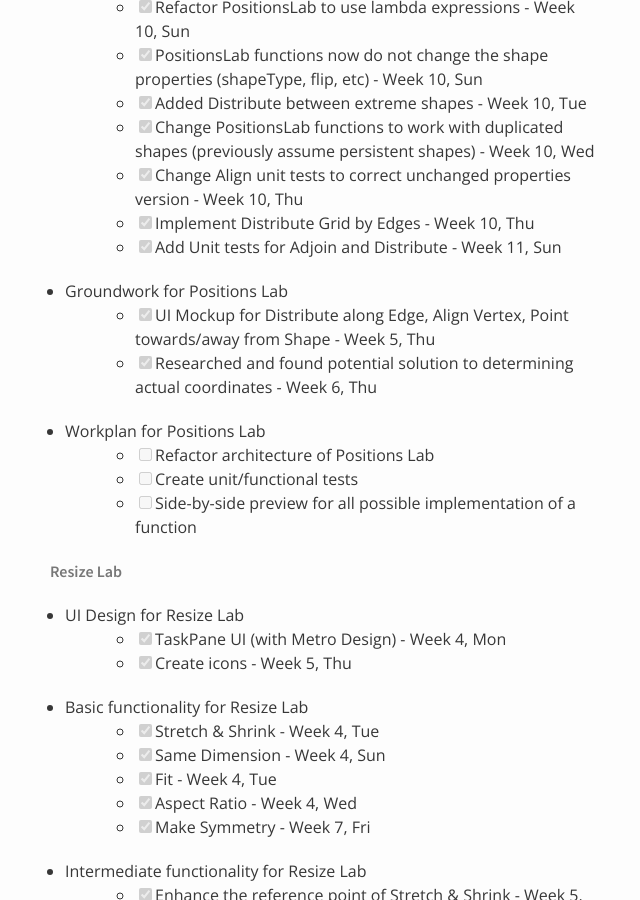
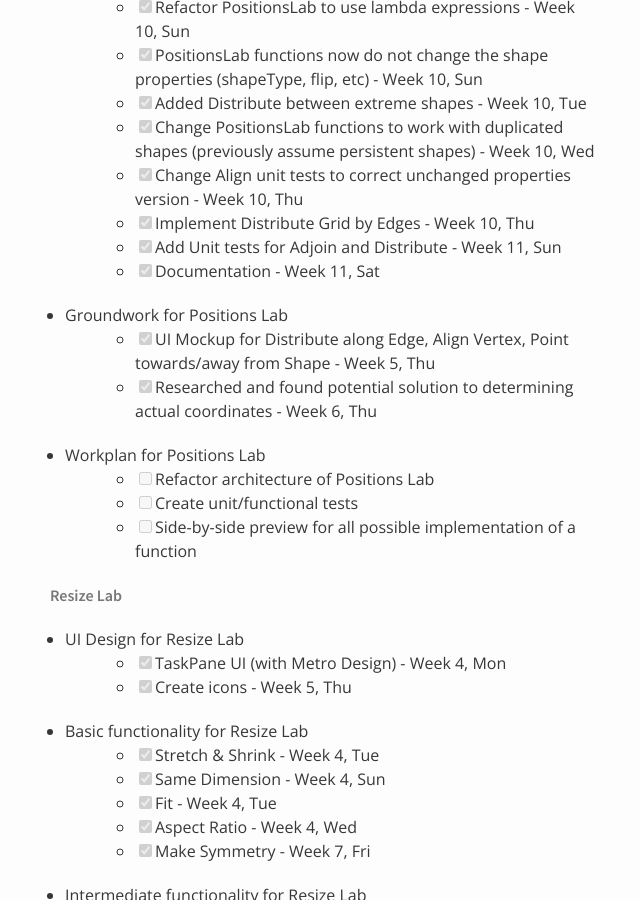
Before and after one commit to nus-oss/cs3281-AY1516S2-website, a Jekyll site: the page built from teams/powerpointlabs.md, in a window 1280 px wide and 900 px high, scrolled down 2193 px. Shown: the whole window, without its empty margins (320-960 px from the left). Built offline with Jekyll 4.4.1, drawn with Linux system fonts in a browser that asks for light colours.

```diff
--- a/teams/powerpointlabs.md
+++ b/teams/powerpointlabs.md
@@ -72,6 +72,7 @@
   * [x] Change Align unit tests to correct unchanged properties version - Week 10, Thu
   * [x] Implement Distribute Grid by Edges - Week 10, Thu
   * [x] Add Unit tests for Adjoin and Distribute - Week 11, Sun
+  * [x] Documentation - Week 11, Sat
 * Groundwork for Positions Lab
   * [x] UI Mockup for Distribute along Edge, Align Vertex, Point towards/away from Shape - Week 5, Thu
   * [x] Researched and found potential solution to determining actual coordinates - Week 6, Thu
```
